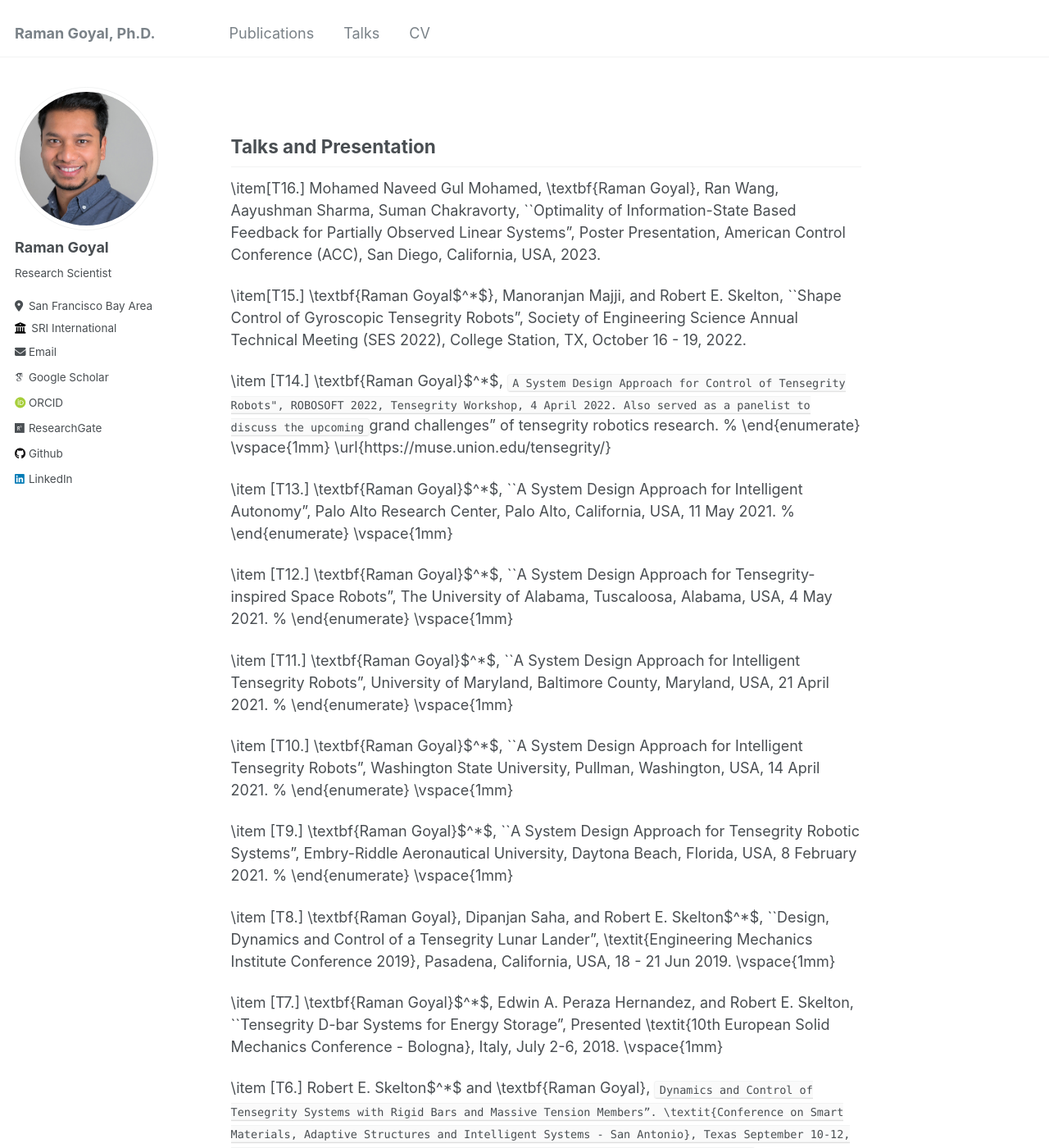
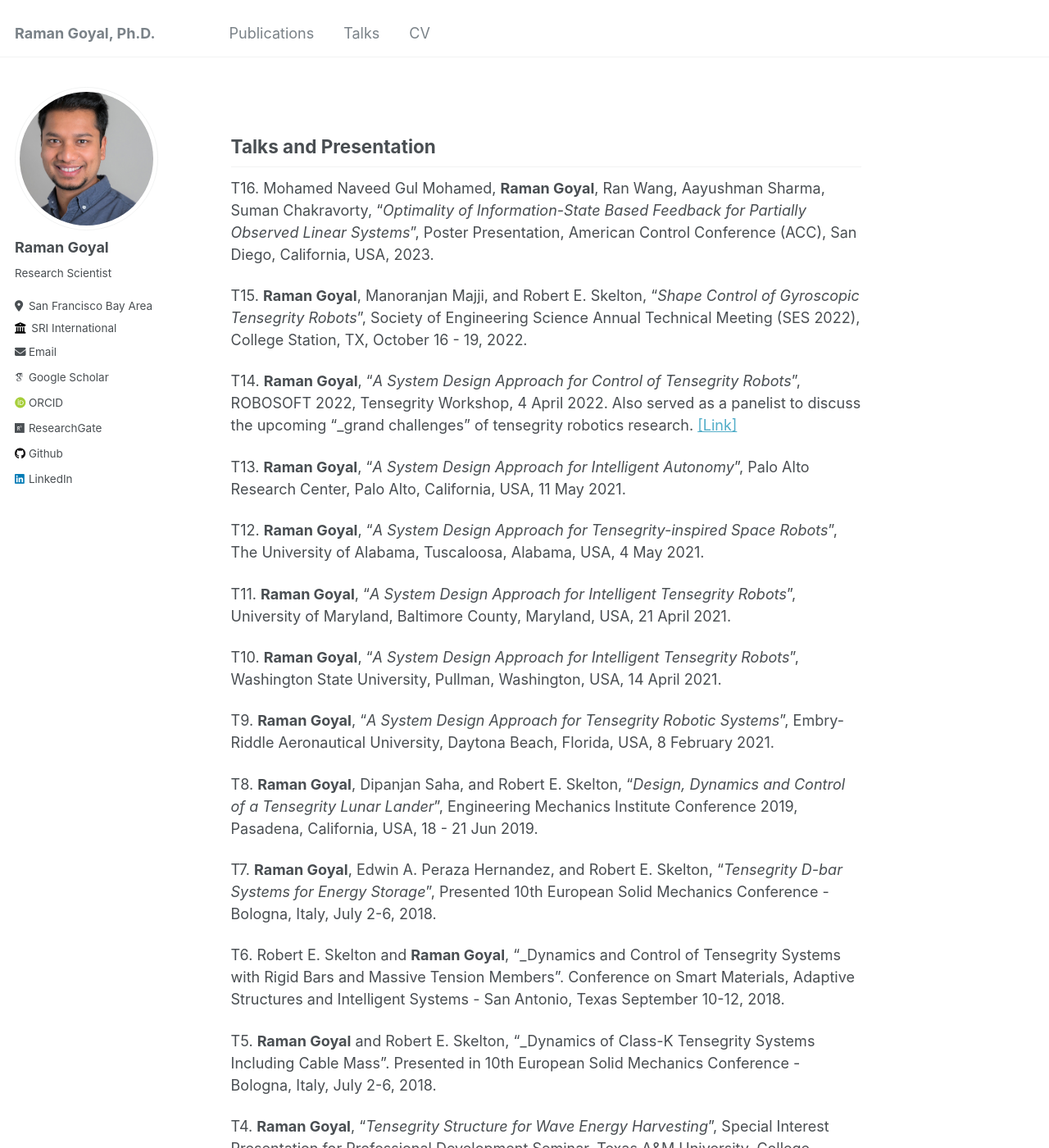
Before and after one commit to ramaniitrgoyal92/ramaniitrgoyal92.github.io, a Jekyll site: the page built from _pages/talks.md, in a window 1280 px wide and 1400 px high. Shown: the whole window at 82% size. Built offline with Jekyll 4.4.1, drawn with Linux system fonts in a browser that asks for light colours; some web fonts are replaced; some of the changed text lies outside the part shown.

Commit message:
adding files

```diff
--- a/_pages/talks.md
+++ b/_pages/talks.md
@@ -6,56 +6,54 @@ author_profile: true
 Talks and Presentation
 ------
 
-\item[T16.] Mohamed Naveed Gul Mohamed, \textbf{Raman Goyal}, Ran Wang, Aayushman Sharma, Suman Chakravorty, ``Optimality of Information-State Based Feedback for Partially Observed Linear Systems", Poster Presentation, American Control Conference (ACC), San Diego, California, USA, 2023.
+T16. Mohamed Naveed Gul Mohamed, **Raman Goyal**, Ran Wang, Aayushman Sharma, Suman Chakravorty, "_Optimality of Information-State Based Feedback for Partially Observed Linear Systems_", Poster Presentation, American Control Conference (ACC), San Diego, California, USA, 2023.
 
-\item[T15.] \textbf{Raman Goyal$^*$}, Manoranjan Majji, and Robert E. Skelton, ``Shape Control of Gyroscopic Tensegrity Robots", Society of Engineering Science Annual Technical Meeting (SES 2022), College Station, TX, October 16 - 19, 2022.
+T15. **Raman Goyal**, Manoranjan Majji, and Robert E. Skelton, "_Shape Control of Gyroscopic Tensegrity Robots_", Society of Engineering Science Annual Technical Meeting (SES 2022), College Station, TX, October 16 - 19, 2022.
 
-\item [T14.] \textbf{Raman Goyal}$^*$, ``A System Design Approach for Control of Tensegrity Robots", ROBOSOFT 2022, Tensegrity Workshop, 4 April 2022. Also served as a panelist to discuss the upcoming ``grand challenges” of tensegrity robotics research.
-% \end{enumerate}
-\vspace{1mm}
-\url{https://muse.union.edu/tensegrity/}
+T14. **Raman Goyal**, "_A System Design Approach for Control of Tensegrity Robots_", ROBOSOFT 2022, Tensegrity Workshop, 4 April 2022. Also served as a panelist to discuss the upcoming "_grand challenges” of tensegrity robotics research.
+[[Link]](https://muse.union.edu/tensegrity/)
 
-\item [T13.] \textbf{Raman Goyal}$^*$, ``A System Design Approach for Intelligent Autonomy",  Palo Alto Research Center, Palo Alto, California, USA, 11 May 2021.
-% \end{enumerate}
-\vspace{1mm}
-
-\item [T12.] \textbf{Raman Goyal}$^*$, ``A System Design Approach for Tensegrity-inspired Space Robots",  The University of Alabama, Tuscaloosa, Alabama, USA, 4 May 2021.
-% \end{enumerate}
-\vspace{1mm}
-
-\item [T11.] \textbf{Raman Goyal}$^*$, ``A System Design Approach for Intelligent Tensegrity Robots",  University of Maryland, Baltimore County, Maryland, USA, 21 April 2021.
-% \end{enumerate}
-\vspace{1mm}
-
-\item [T10.] \textbf{Raman Goyal}$^*$, ``A System Design Approach for Intelligent Tensegrity Robots",  Washington State University, Pullman, Washington, USA, 14 April 2021.
-% \end{enumerate}
-\vspace{1mm}
-
-\item [T9.] \textbf{Raman Goyal}$^*$, ``A System Design Approach for Tensegrity Robotic Systems", Embry-Riddle Aeronautical University, Daytona Beach, Florida, USA, 8 February 2021.
-% \end{enumerate}
-\vspace{1mm}
-
-\item [T8.] \textbf{Raman Goyal}, Dipanjan Saha, and Robert E. Skelton$^*$, ``Design, Dynamics and Control of a Tensegrity Lunar Lander", \textit{Engineering Mechanics Institute Conference 2019}, Pasadena, California, USA, 18 - 21 Jun 2019.
-\vspace{1mm}
-
-\item [T7.] \textbf{Raman Goyal}$^*$, Edwin A. Peraza Hernandez, and Robert E. Skelton, ``Tensegrity D-bar Systems for Energy Storage", Presented \textit{10th European Solid Mechanics Conference - Bologna}, Italy, July 2-6, 2018.
-\vspace{1mm}
-
-\item [T6.] Robert E. Skelton$^*$ and \textbf{Raman Goyal}, ``Dynamics and Control of Tensegrity Systems with Rigid Bars and Massive Tension Members”. \textit{Conference on Smart Materials, Adaptive Structures and Intelligent Systems - San Antonio}, Texas September 10-12, 2018.
-\vspace{1mm}
-\item [T5.] \textbf{Raman Goyal}$^*$ and Robert E. Skelton, ``Dynamics of Class-$K$ Tensegrity Systems Including Cable Mass”. Presented in \textit{10th European Solid Mechanics Conference - Bologna}, Italy, July 2-6, 2018.
-\vspace{1mm}
+T13. **Raman Goyal**, "_A System Design Approach for Intelligent Autonomy_",  Palo Alto Research Center, Palo Alto, California, USA, 11 May 2021.
 
 
-\item [T4.] \textbf{Raman Goyal}$^*$, ``Tensegrity Structure for Wave Energy Harvesting", \textit{Special Interest Presentation for Professional Development Seminar}, Texas A\&M University, College Station, TX.
-\vspace{1mm}
+
+T12. **Raman Goyal**, "_A System Design Approach for Tensegrity-inspired Space Robots_",  The University of Alabama, Tuscaloosa, Alabama, USA, 4 May 2021.
 
 
-\item [T3.] \textbf{Raman Goyal}$^*$, ``Dynamics and Control of Tensegrity System", \textit{Aerospace Graduate Forum}, Texas A\&M University, College Station, TX.
-% \end{enumerate}
-\vspace{1mm}
 
-\item [T2.] 	\textbf{Raman Goyal}$^*$, Manoranjan Majji, Robert E Skelton, ``Gyroscopic Tensegrity System Dynamics", poster presentation, \textit{Texas Systems Day},  Texas A\&M University, College Station, TX.
-\vspace{1mm}
+T11. **Raman Goyal**, "_A System Design Approach for Intelligent Tensegrity Robots_",  University of Maryland, Baltimore County, Maryland, USA, 21 April 2021.
 
-\item [T1.] \textbf{Raman Goyal}$^*$, Manoranjan Majji, Robert E Skelton, ``Growable Tensegrity Artificial Gravity Habitat", poster presentation, \textit{Texas Systems Day}, Texas A\&M University, College Station, TX.
+
+
+T10. **Raman Goyal**, "_A System Design Approach for Intelligent Tensegrity Robots_",  Washington State University, Pullman, Washington, USA, 14 April 2021.
+
+
+
+T9. **Raman Goyal**, "_A System Design Approach for Tensegrity Robotic Systems_", Embry-Riddle Aeronautical University, Daytona Beach, Florida, USA, 8 February 2021.
+
+
+
+T8. **Raman Goyal**, Dipanjan Saha, and Robert E. Skelton, "_Design, Dynamics and Control of a Tensegrity Lunar Lander_", Engineering Mechanics Institute Conference 2019, Pasadena, California, USA, 18 - 21 Jun 2019.
+
+
+T7. **Raman Goyal**, Edwin A. Peraza Hernandez, and Robert E. Skelton, "_Tensegrity D-bar Systems for Energy Storage_", Presented 10th European Solid Mechanics Conference - Bologna, Italy, July 2-6, 2018.
+
+
+T6. Robert E. Skelton and **Raman Goyal**, "_Dynamics and Control of Tensegrity Systems with Rigid Bars and Massive Tension Members”. Conference on Smart Materials, Adaptive Structures and Intelligent Systems - San Antonio, Texas September 10-12, 2018.
+
+T5. **Raman Goyal** and Robert E. Skelton, "_Dynamics of Class-K Tensegrity Systems Including Cable Mass”. Presented in 10th European Solid Mechanics Conference - Bologna, Italy, July 2-6, 2018.
+
+
+
+T4. **Raman Goyal**, "_Tensegrity Structure for Wave Energy Harvesting_", Special Interest Presentation for Professional Development Seminar, Texas A&M University, College Station, TX.
+
+
+
+T3. **Raman Goyal**, "_Dynamics and Control of Tensegrity System_", Aerospace Graduate Forum, Texas A&M University, College Station, TX.
+
+
+
+T2. 	**Raman Goyal**, Manoranjan Majji, Robert E Skelton, "_Gyroscopic Tensegrity System Dynamics_", poster presentation, Texas Systems Day,  Texas A&M University, College Station, TX.
+
+
+T1. **Raman Goyal**, Manoranjan Majji, Robert E Skelton, "_Growable Tensegrity Artificial Gravity Habitat_", poster presentation, Texas Systems Day, Texas A&M University, College Station, TX.
```
